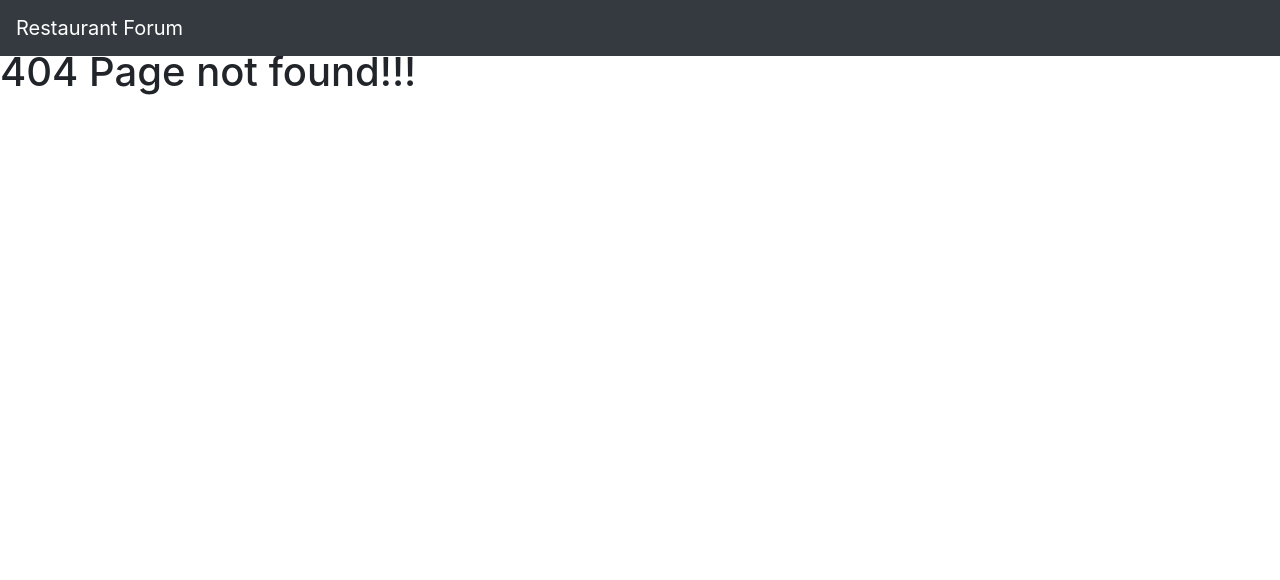
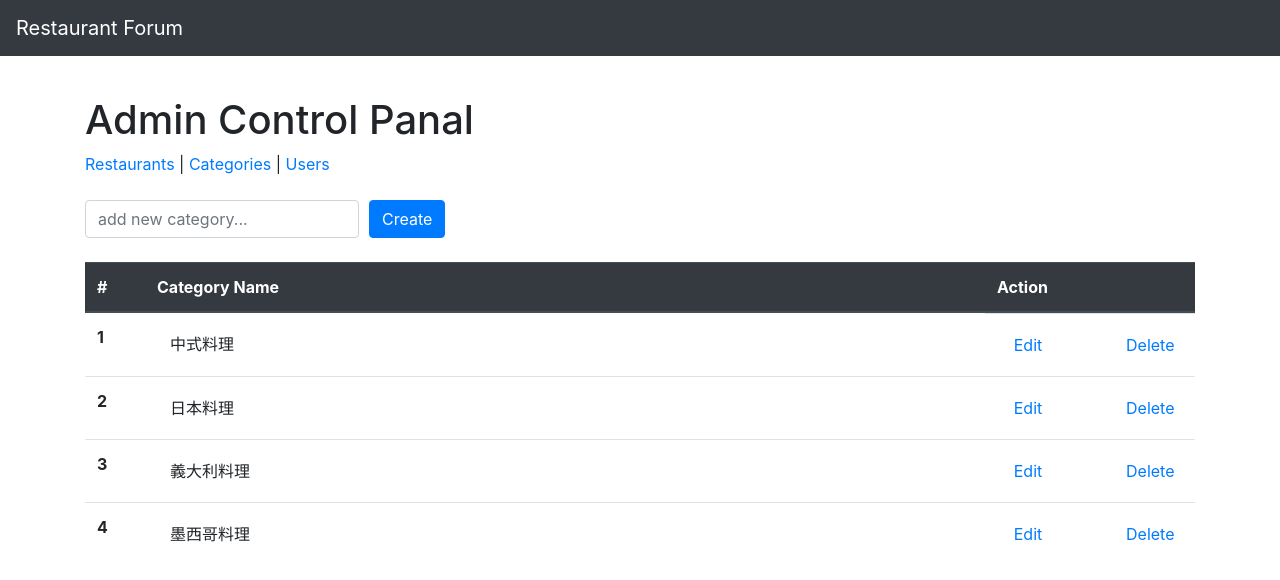
Before and after one commit to IgnacioFan/forum_frontend, a Vue app: page /#/admin/categories in a window 1280 px wide. Before the commit this address had no page. Shown: the top 580 px of the page. Built offline with nearby package versions, Linux system fonts and the light colour scheme.

Commit message:
(new feature) admin categeories

```diff
--- a/src/components/AdminNav.vue
+++ b/src/components/AdminNav.vue
@@ -2,7 +2,7 @@
   <div class="mb-3">
     <h1>Admin Control Panal</h1>
     <router-link to="/admin/restaurants">Restaurants</router-link> |
-    <a href="#">Categories</a> |
+    <router-link to="/admin/categories">Categories</router-link> |
     <a href="#">Users</a>
   </div>
 </template>
--- a/src/router/index.js
+++ b/src/router/index.js
@@ -36,6 +36,11 @@
     path: '/admin/restaurants/:id/edit',
     name: 'admin-restaurants-edit',
     component: () => import('../views/AdminRestaurantEdit.vue')
+  },
+  {
+    path: '/admin/categories',
+    name: 'admin-categories',
+    component: () => import('../views/AdminCategories.vue')
   },
   {
     path: '/signin',
--- /dev/null
+++ b/src/views/AdminCategories.vue
@@ -0,0 +1,235 @@
+<template>
+  <div class="container py-5">
+    <AdminNav />
+
+    <form class="my-4">
+      <div class="form-row">
+        <div class="col-auto">
+          <input
+            type="text"
+            v-model="newCategoryName"
+            class="form-control"
+            placeholder="add new category..."
+          >
+        </div>
+        <div class="col-auto">
+          <button
+            type="button"
+            class="btn btn-primary"
+            @click.stop.prevent="createCategory"
+          >
+            Create
+          </button>
+        </div>
+      </div>
+    </form>
+    <table class="table">
+      <thead class="thead-dark">
+        <tr>
+          <th
+            scope="col"
+            width="60"
+          >
+            #
+          </th>
+          <th scope="col">
+            Category Name
+          </th>
+          <th
+            scope="col"
+            width="210"
+          >
+            Action
+          </th>
+        </tr>
+      </thead>
+      <tbody>
+        <tr
+          v-for="category in categories"
+          :key="category.id"
+        >
+          <th scope="row">
+            {{ category.id }}
+          </th>
+          <td class="position-relative">
+              <div
+                v-show="!category.isEditing"
+                class="category-name"
+              >
+                {{ category.name }}
+              </div>
+              <input
+                v-show="category.isEditing"
+                v-model="category.name"
+                type="text"
+                class="form-control"
+              >
+              <span
+                v-show="category.isEditing"
+                class="cancel"
+                @click.stop.prevent="handleCancel(category.id)"
+              >X</span>
+          </td>
+          <td class="d-flex justify-content-between">
+            <button
+              v-show="!category.isEditing"
+              type="button"
+              class="btn btn-link mr-2"
+              @click.stop.prevent="toggleIsEditing(category.id)"
+            >
+              Edit
+            </button>
+            <button
+              v-show="category.isEditing"
+              type="button"
+              class="btn btn-link mr-2"
+              @click.stop.prevent="updateCategory({ categoryId: category.id, name: category.name })"
+            >
+              Save
+            </button>
+            <button
+              type="button"
+              class="btn btn-link mr-2"
+              @click.stop.prevent="removeCategory(category.id)"
+            >
+              Delete
+            </button>
+          </td>
+        </tr>
+      </tbody>
+    </table>
+  </div>
+</template>
+
+<script>
+/* eslint-disable */
+import AdminNav from '../components/AdminNav';
+import uuid from 'uuid/v4';
+
+const dummyData = {
+  categories: [
+    {
+      id: 1,
+      name: '中式料理',
+      createdAt: '2019-06-22T09:00:43.000Z',
+      updatedAt: '2019-06-22T09:00:43.000Z'
+    },
+    {
+      id: 2,
+      name: '日本料理',
+      createdAt: '2019-06-22T09:00:43.000Z',
+      updatedAt: '2019-06-22T09:00:43.000Z'
+    },
+    {
+      id: 3,
+      name: '義大利料理',
+      createdAt: '2019-06-22T09:00:43.000Z',
+      updatedAt: '2019-06-22T09:00:43.000Z'
+    },
+    {
+      id: 4,
+      name: '墨西哥料理',
+      createdAt: '2019-06-22T09:00:43.000Z',
+      updatedAt: '2019-06-22T09:00:43.000Z'
+    }
+  ]
+}
+
+export default {
+  components: {
+    AdminNav
+  },
+  data () {
+    return {
+      categories: [],
+      newCategoryName: ''
+    }
+  },
+  created () {
+    this.fetchCategories();
+  },
+  methods: {
+    // 定義 `fetchCategories` 方法，把 `dummyData` 帶入 Vue 物件
+    fetchCategories () {
+      this.categories = dummyData.categories.map(category => ({
+        ...category,
+        isEditing: false,
+        nameCache: ''
+      }));
+    },
+    createCategory() {
+      // connect to server by API
+
+      this.categories.push({
+        id: uuid(),
+        name: this.newCategoryName,
+        createdAt: new Date(),
+        updatedAt: new Date()
+      });
+
+      this.newCategoryName = '';
+    },
+    removeCategory(categoryId) {
+      this.categories = this.categories.filter(
+        category => category.id !== categoryId
+      );
+    },
+    toggleIsEditing(categoryId) {
+      this.categories = this.categories.map(category => {
+        if(category.id === categoryId) {
+          return {
+            ...category,
+            isEditing: !category.isEditing,
+            nameCache: category.name
+          }
+        }
+        return category
+      });
+    },
+    updateCategory({categoryId, name}) {
+      this.toggleIsEditing(categoryId);
+    },
+    handleCancel(categoryId){
+      this.categories = this.categories.map(category => {
+        if(category.id === categoryId) {
+          return {
+            ...category,
+            name: category.nameCache
+          }
+        }
+        return category
+      });
+      this.toggleIsEditing(categoryId);
+    }
+  }
+}
+</script>
+<style scoped>
+.category-name {
+  padding: 0.375rem 0.75rem;
+  border: 1px solid transparent;
+  outline: 0;
+  cursor: auto;
+}
+
+.btn-link {
+  width: 62px;
+}
+
+.cancel {
+  position: absolute;
+  right: 20px;
+  top: 50%;
+  transform: translateY(-50%);
+  display: inline-flex;
+  align-items: center;
+  justify-content: center;
+  width: 25px;
+  height: 25px;
+  border: 1px solid #aaaaaa;
+  border-radius: 50%;
+  user-select: none;
+  cursor: pointer;
+  font-size: 12px;
+}
+</style>
```
